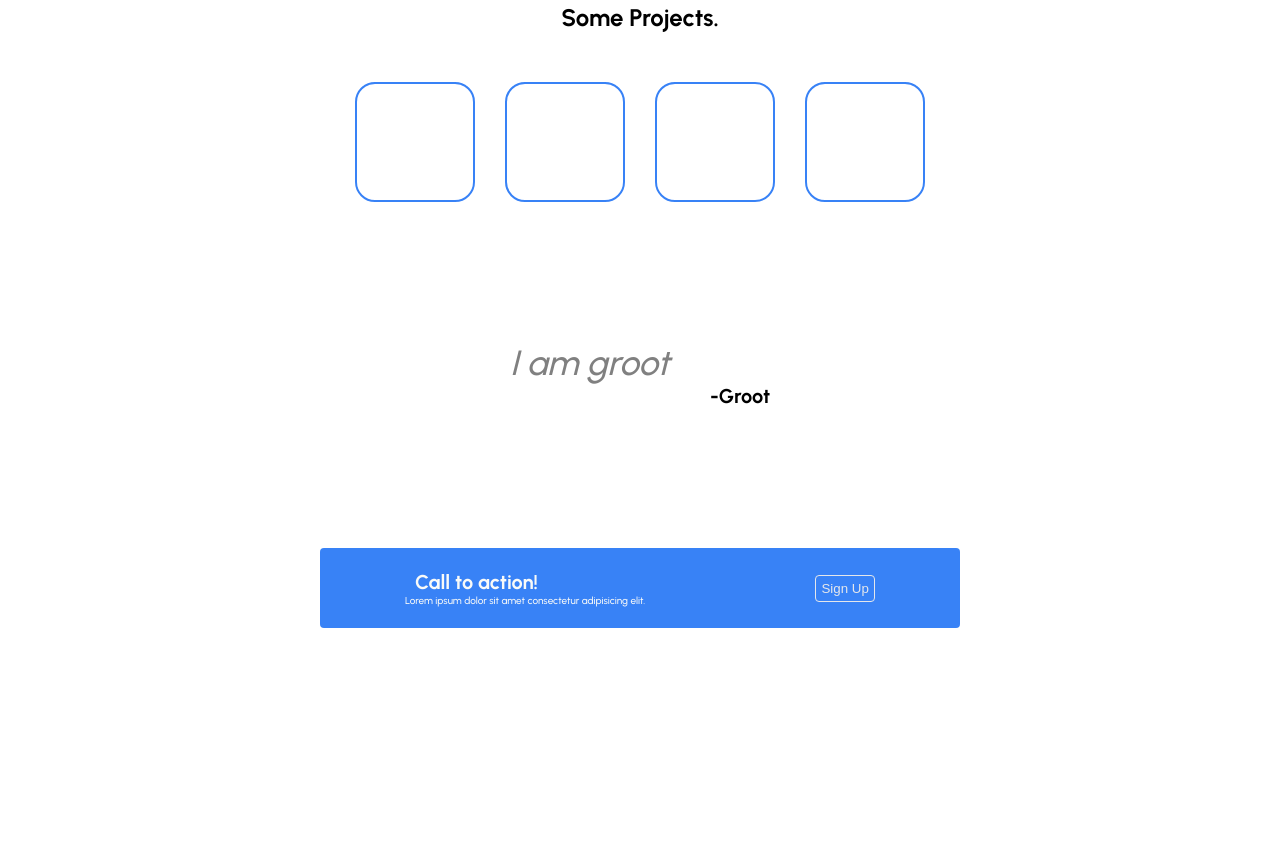
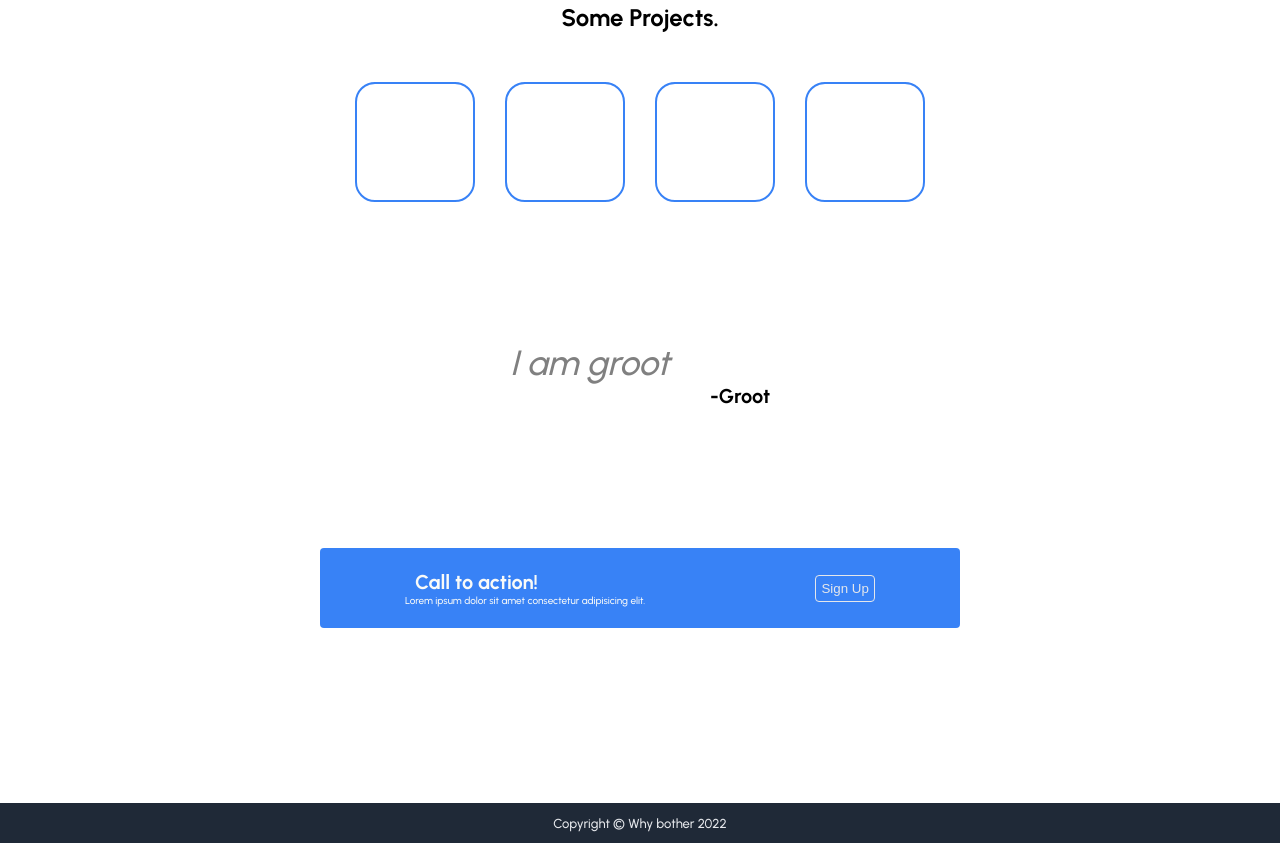
Before and after one commit to Umer9862/Landing-page, a plain HTML site: page index.html in a window 1280 px wide. Shown: the part 677-1520 px from the top of the page. Before the commit the page ends 1480 px from the top, so only its background shows below. Drawn offline with Linux system fonts and the light colour scheme.

Commit message:
added footer section

```diff
--- a/index.html
+++ b/index.html
@@ -69,5 +69,8 @@
         <button class="cta">Sign Up</button>
       </div>
     </section>
+    <footer>
+      <p class="ftext">Copyright © Why bother 2022</p>
+    </footer>
   </body>
 </html>
--- a/style.css
+++ b/style.css
@@ -12,9 +12,10 @@ html {
 header,
 footer {
   background-color: #1f2937;
+}
+header {
   height: 60vh;
 }
-
 .navbar {
   display: flex;
   justify-content: space-around;
@@ -134,3 +135,14 @@ h5 {
   border: 1px #e5e7eb solid;
   background-color: #3882f6;
 }
+footer {
+  height: 5vh;
+  display: flex;
+  justify-content: center;
+  align-items: center;
+}
+.ftext {
+  font-size: 1.3rem;
+  color: #e5e7eb;
+  text-align: center;
+}
```
